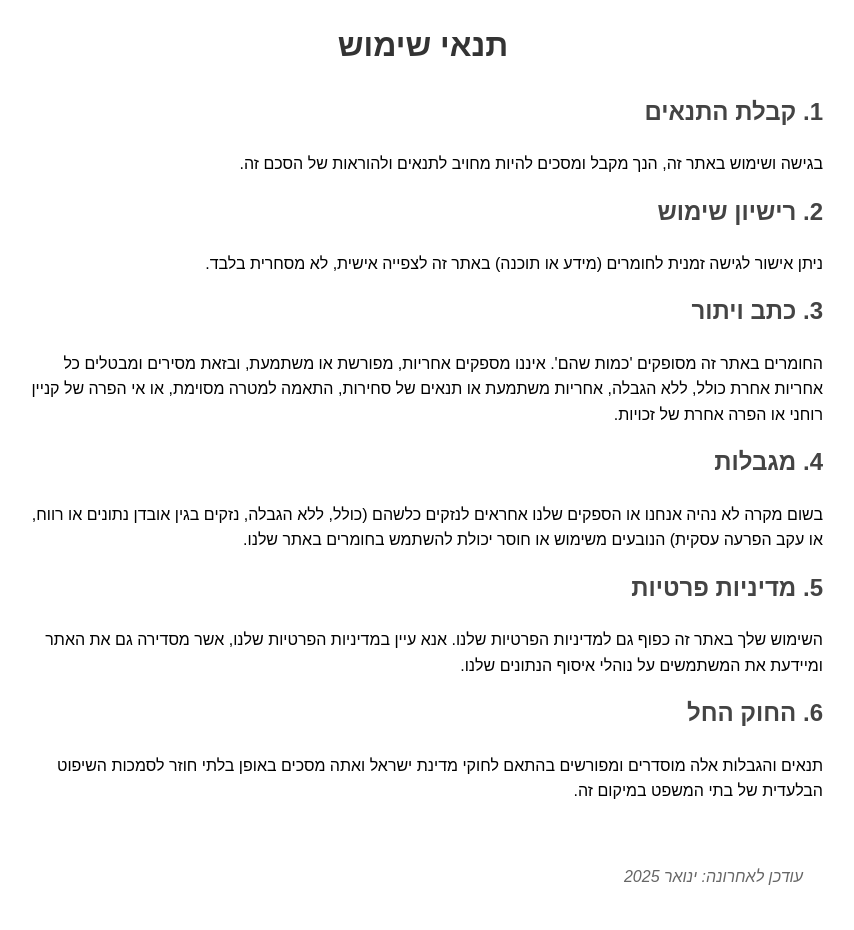
After one commit to TheBlueBear02/StateOfTheNation, a Flask app: page /terms_of_use in a window 1280 px wide. The commit adds this page. Shown: the whole page, without its empty margins (217-1071 px from the left). Run offline with Flask 3, Linux system fonts and the light colour scheme; parts of the project's set-up code (start-up, migrations or seed data) failed here and were passed over.

Commit message:
added terms of service page

```diff
--- a/routes/admin.py
+++ b/routes/admin.py
@@ -266,7 +266,8 @@ def get_indices_status():
                 index_data = {
                     'name': index.name,
                     'last_update': None,
-                    'status': 'empty'
+                    'status': 'empty',
+                    'is_kpi': index.is_kpi
                 }
 
                 if last_record:
--- a/routes/index.py
+++ b/routes/index.py
@@ -93,6 +93,10 @@ def get_filtered_tweets():
 
     return get_tweets_data(all_tweets)
 
+@index_bp.route('/knesschat-screen')
+def knesschat_screen():
+    return render_template('knesschat-screen.html')
+
 @index_bp.route('/')
 def index():
     # Knesschat backend
@@ -100,3 +104,7 @@ def index():
     if is_mobile():
         return render_template("mobile.html")  # Render mobile version
     return render_template('index.html', today_date=get_date(), hebrew_date=get_hebrew_date(), km_data=km_data)  # Render desktop version
+
+@index_bp.route('/terms_of_use')
+def terms_of_use():
+    return render_template('terms_of_use.html')
--- a/templates/footer.html
+++ b/templates/footer.html
@@ -8,7 +8,7 @@
             <p class="left-text">תמונות הפוליטיקאים מתוך אתר הכנסת</p>
             <nav>
                 <a onclick="change_view(4)" href="#">אודות</a>
-                <a href="#">תנאי שימוש</a>
+                <a onclick="change_view(5)" href="#">תנאי שימוש</a>
                 <a href="#">צור קשר</a>
                 <a href="#">לתרומה</a>
             </nav>
--- a/templates/header.html
+++ b/templates/header.html
@@ -68,7 +68,7 @@
 
 
     function change_view(id){
-        for(var i = 0; i <= 4; i++){
+        for(var i = 0; i <= 5; i++){
             if(!document.getElementById(i).classList.contains('hidden'))
                 document.getElementById(i).classList.toggle('hidden');
         }
--- a/templates/index.html
+++ b/templates/index.html
@@ -9,6 +9,7 @@
     <iframe src="{{ url_for('economy.economy') }}" class="iframe_main hidden" id="2"></iframe>
     <iframe src="{{ url_for('parliament.parlament') }}" class="iframe_main hidden" id="3"></iframe>
     <iframe src="{{ url_for('info.info') }}" class="iframe_main hidden" id="4"></iframe>
+    <iframe src="{{ url_for('index.terms_of_use') }}" class="iframe_main hidden" id="5"></iframe>
 
 </body>
 
--- a/templates/knesschat-feed.html
+++ b/templates/knesschat-feed.html
@@ -70,7 +70,7 @@
 
 <script>
     function openKnesschatWindow() {
-        window.open("/knesschat", "_blank", "width=800,height=600");
+        window.open("/knesschat-screen", "_blank", "width=800,height=600");
 
     }
 
--- /dev/null
+++ b/templates/terms_of_use.html
@@ -0,0 +1,95 @@
+<!DOCTYPE html>
+<html lang="en">
+<head>
+    <meta charset="UTF-8">
+    <meta name="viewport" content="width=device-width, initial-scale=1.0">
+    <title>Terms of Use</title>
+    <style>
+        body {
+            font-family: Arial, sans-serif;
+            margin: 0;
+            padding: 20px;
+            direction: rtl;
+        }
+
+        /* Scrollbar styles */
+        ::-webkit-scrollbar {
+            width: 8px;
+        }
+
+        ::-webkit-scrollbar-track {
+            background: #f1f1f1;
+        }
+
+        ::-webkit-scrollbar-thumb {
+            background: #ccc;
+            border-radius: 4px;
+        }
+
+        ::-webkit-scrollbar-thumb:hover {
+            background: #bbb;
+        }
+
+        /* Container styles */
+        .container {
+            max-width: 800px;
+            margin: 0 auto;
+            line-height: 1.6;
+        }
+
+        /* Heading styles */
+        h1 {
+            color: #333;
+            text-align: center;
+            margin-top: 0px;
+        }
+
+        h2 {
+            color: #444;
+            margin-top: 0px;
+        }
+
+        /* Last update section */
+        .last-update {
+            margin-top: 40px;
+            padding: 20px;
+            border-radius: 5px;
+        }
+
+        .last-update p {
+            margin: 0;
+            color: #666;
+            font-style: italic;
+        }
+    </style>
+</head>
+<body>
+    <div class="container">
+        <h1>תנאי שימוש</h1>
+
+        <div>
+            <h2>1. קבלת התנאים</h2>
+            <p>בגישה ושימוש באתר זה, הנך מקבל ומסכים להיות מחויב לתנאים ולהוראות של הסכם זה.</p>
+
+            <h2>2. רישיון שימוש</h2>
+            <p>ניתן אישור לגישה זמנית לחומרים (מידע או תוכנה) באתר זה לצפייה אישית, לא מסחרית בלבד.</p>
+
+            <h2>3. כתב ויתור</h2>
+            <p>החומרים באתר זה מסופקים 'כמות שהם'. איננו מספקים אחריות, מפורשת או משתמעת, ובזאת מסירים ומבטלים כל אחריות אחרת כולל, ללא הגבלה, אחריות משתמעת או תנאים של סחירות, התאמה למטרה מסוימת, או אי הפרה של קניין רוחני או הפרה אחרת של זכויות.</p>
+
+            <h2>4. מגבלות</h2>
+            <p>בשום מקרה לא נהיה אנחנו או הספקים שלנו אחראים לנזקים כלשהם (כולל, ללא הגבלה, נזקים בגין אובדן נתונים או רווח, או עקב הפרעה עסקית) הנובעים משימוש או חוסר יכולת להשתמש בחומרים באתר שלנו.</p>
+
+            <h2>5. מדיניות פרטיות</h2>
+            <p>השימוש שלך באתר זה כפוף גם למדיניות הפרטיות שלנו. אנא עיין במדיניות הפרטיות שלנו, אשר מסדירה גם את האתר ומיידעת את המשתמשים על נוהלי איסוף הנתונים שלנו.</p>
+
+            <h2>6. החוק החל</h2>
+            <p>תנאים והגבלות אלה מוסדרים ומפורשים בהתאם לחוקי מדינת ישראל ואתה מסכים באופן בלתי חוזר לסמכות השיפוט הבלעדית של בתי המשפט במיקום זה.</p>
+
+            <div class="last-update">
+                <p>עודכן לאחרונה: ינואר 2025</p>
+            </div>
+        </div>
+    </div>
+</body>
+</html>
```
Also changed, not shown: templates/admin-screen/admin_screen.html (+25 -33 lines), 1 other file.
